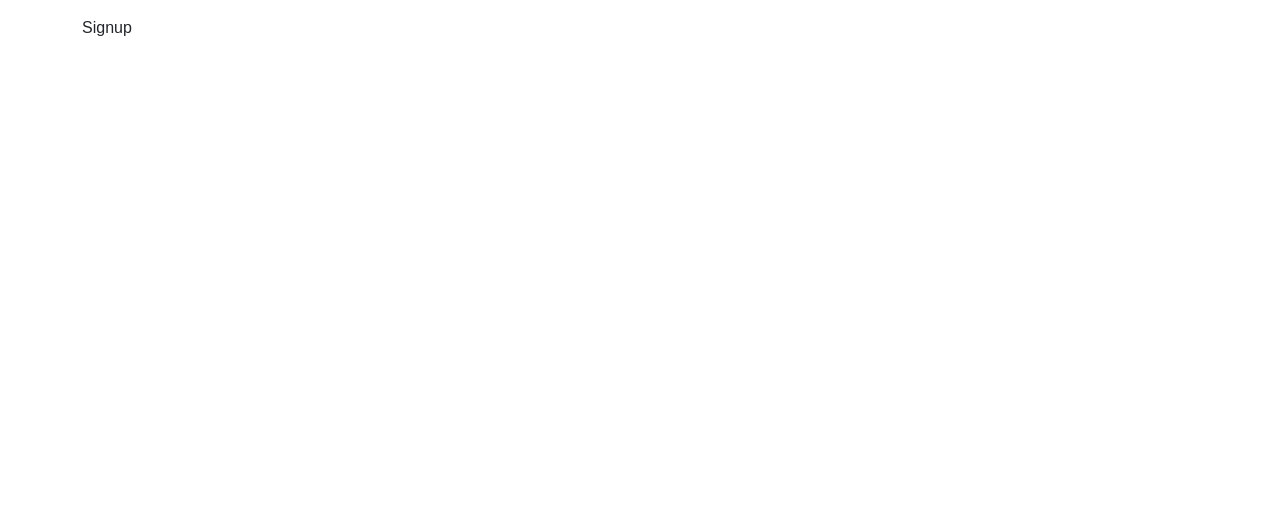
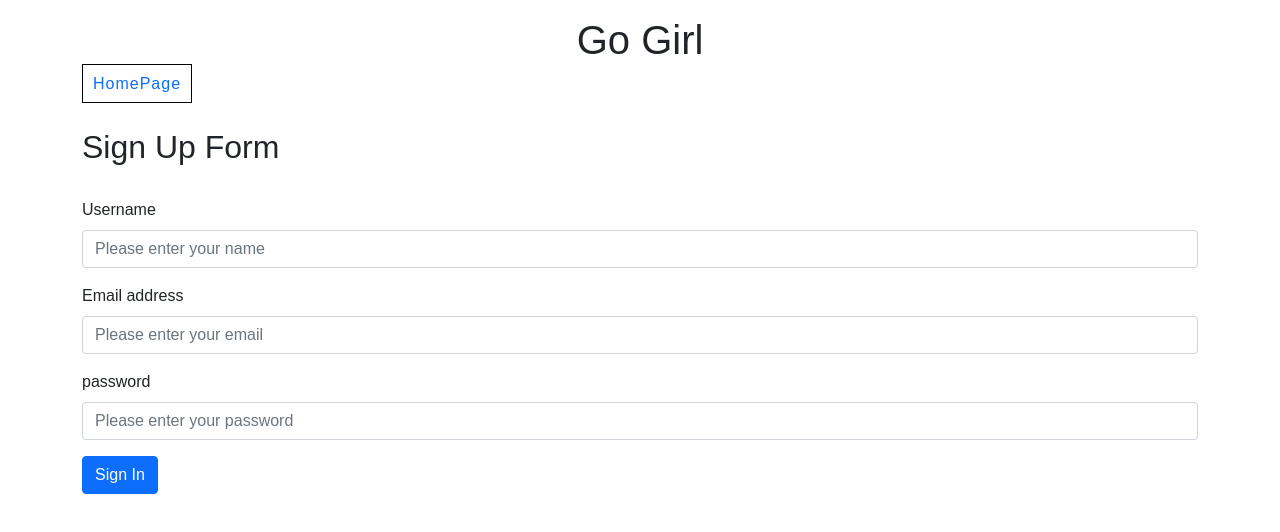
Before and after one commit to rwood022/goGirl, a React (Create React App) app in the folder front_end/: page /signup in a window 1280 px wide. Shown: the top 532 px of the page. Built offline with nearby package versions, Linux system fonts and the light colour scheme.

Commit message:
crated backbtn, updated approuter.js, updated css file

```diff
--- a/front_end/src/App.js
+++ b/front_end/src/App.js
@@ -11,7 +11,6 @@ const App = (props) => {
   };
   return (
     <div className="container">
-      <Header />
       <div className="login-buttons">
         <Button
           variant="primary"
--- /dev/null
+++ b/front_end/src/components/BackButton.js
@@ -0,0 +1,12 @@
+import React from "react";
+import { Link } from "react-router-dom";
+
+const BackButton = () => {
+  return (
+    <Link to="/" className="back-btn">
+      HomePage
+    </Link>
+  );
+};
+
+export default BackButton;
--- a/front_end/src/components/SignIn.js
+++ b/front_end/src/components/SignIn.js
@@ -1,22 +1,58 @@
-import React from "react";
-import { Form } from "react-bootstrap";
+import React, { useState } from "react";
+import { Button, Form } from "react-bootstrap";
+import BackButton from "./BackButton";
 
 const SignIn = () => {
+  const [state, setState] = useState({
+    email: "",
+    password: "",
+  });
+
+  const handleInputChange = (event) => {
+    const { name, value } = event.target;
+    console.log(name, value);
+
+    setState((prevState) => {
+      return {
+        ...prevState,
+        [name]: value,
+      };
+    });
+  };
+
+  const handleOnSubmit = (event) => {
+    event.preventDefault();
+    console.log(state);
+  };
+
   return (
     <div>
+      <BackButton />
       <h2>Sign In Form</h2>
-      <Form>
+      <Form onSubmit={handleOnSubmit}>
         <Form.Group className="mb-3" controlId="email">
           <Form.Label>Email address</Form.Label>
-          <Form.Control type="email" placeholder="Please enter your email" />
+          <Form.Control
+            type="email"
+            name="email"
+            placeholder="Please enter your email"
+            value={state.email}
+            onChange={handleInputChange}
+          />
         </Form.Group>
         <Form.Group className="mb-3" controlId="password">
           <Form.Label>password</Form.Label>
           <Form.Control
             type="password"
+            name="password"
             placeholder="Please enter your password"
+            value={state.password}
+            onChange={handleInputChange}
           />
         </Form.Group>
+        <Button variant="primary" type="submit">
+          Sign In
+        </Button>
       </Form>
     </div>
   );
--- a/front_end/src/components/SignUp.js
+++ b/front_end/src/components/SignUp.js
@@ -1,7 +1,72 @@
-import React from "react";
+import React, { useState } from "react";
+import { Button, Form } from "react-bootstrap";
+import BackButton from "./BackButton";
 
-const Signup = () => {
-  return <div>Signup</div>;
+const SignUp = () => {
+  const [state, setState] = useState({
+    username: "",
+    email: "",
+    password: "",
+  });
+
+  const handleInputChange = (event) => {
+    const { name, value } = event.target;
+    console.log(name, value);
+
+    setState((prevState) => {
+      return {
+        ...prevState,
+        [name]: value,
+      };
+    });
+  };
+
+  const handleOnSubmit = (event) => {
+    event.preventDefault();
+    console.log(state);
+  };
+
+  return (
+    <div>
+      <BackButton />
+      <h2>Sign Up Form</h2>
+      <Form onSubmit={handleOnSubmit}>
+        <Form.Group className="mb-3" controlId="username">
+          <Form.Label>Username</Form.Label>
+          <Form.Control
+            type="text"
+            name="username"
+            placeholder="Please enter your name"
+            value={state.username}
+            onChange={handleInputChange}
+          />
+        </Form.Group>
+        <Form.Group className="mb-3" controlId="email">
+          <Form.Label>Email address</Form.Label>
+          <Form.Control
+            type="email"
+            name="email"
+            placeholder="Please enter your email"
+            value={state.email}
+            onChange={handleInputChange}
+          />
+        </Form.Group>
+        <Form.Group className="mb-3" controlId="password">
+          <Form.Label>password</Form.Label>
+          <Form.Control
+            type="password"
+            name="password"
+            placeholder="Please enter your password"
+            value={state.password}
+            onChange={handleInputChange}
+          />
+        </Form.Group>
+        <Button variant="primary" type="submit">
+          Sign In
+        </Button>
+      </Form>
+    </div>
+  );
 };
 
-export default Signup;
+export default SignUp;
--- a/front_end/src/router/AppRouter.js
+++ b/front_end/src/router/AppRouter.js
@@ -3,10 +3,12 @@ import { Switch, BrowserRouter, Route } from "react-router-dom";
 import App from "../App";
 import SignUp from "../components/SignUp";
 import SignIn from "../components/SignIn";
+import Header from "../components/Header";
 
 const AppRouter = () => (
   <div className="container">
     <BrowserRouter>
+      <Header />
       <Switch>
         <Route component={App} path="/" exact />
         <Route component={SignIn} path="/signin" />
--- a/front_end/src/styles.css
+++ b/front_end/src/styles.css
@@ -7,6 +7,17 @@
 body {
   font-family: Arial, Helvetica, sans-serif;
   padding: 1rem;
+}
+
+h2 {
+  margin: 2rem 0;
+}
+
+.back-btn {
+  border: 1px solid #000;
+  padding: 10px;
+  letter-spacing: 1px;
+  text-decoration: none;
 }
 
 .title {
```
